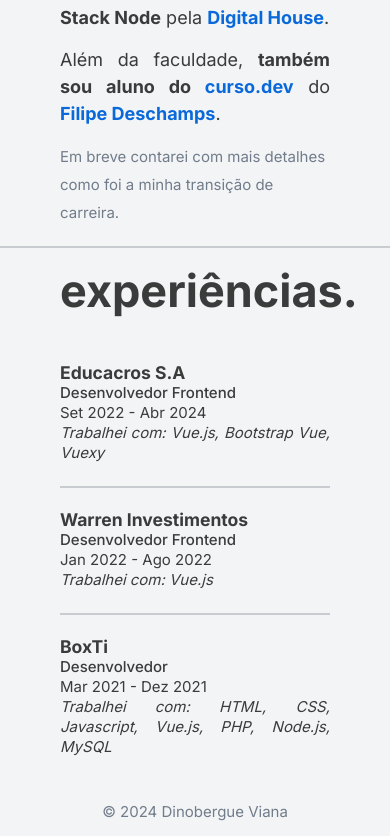
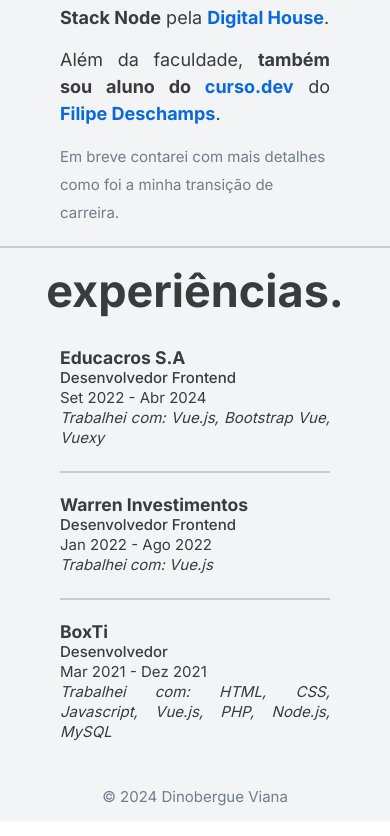
Before and after one commit to dinobergviana/meu-site, a Vue app: page / in a window 390 px wide. Shown: the part 1442-2278 px from the top of the page. Built offline with nearby package versions, Linux system fonts and the light colour scheme.

Commit message:
makes experience title responsive

```diff
--- a/src/components/experience/Experience.vue
+++ b/src/components/experience/Experience.vue
@@ -100,9 +100,12 @@ hr {
     padding: 1rem 4rem;
   }
 
+  .experience-title-container {
+    justify-content: center;
+  }
+
   .experience-title {
-    font-size: 3rem;
-    text-align: center;
+    margin-bottom: 2rem;
   }
 }
 </style>
```
